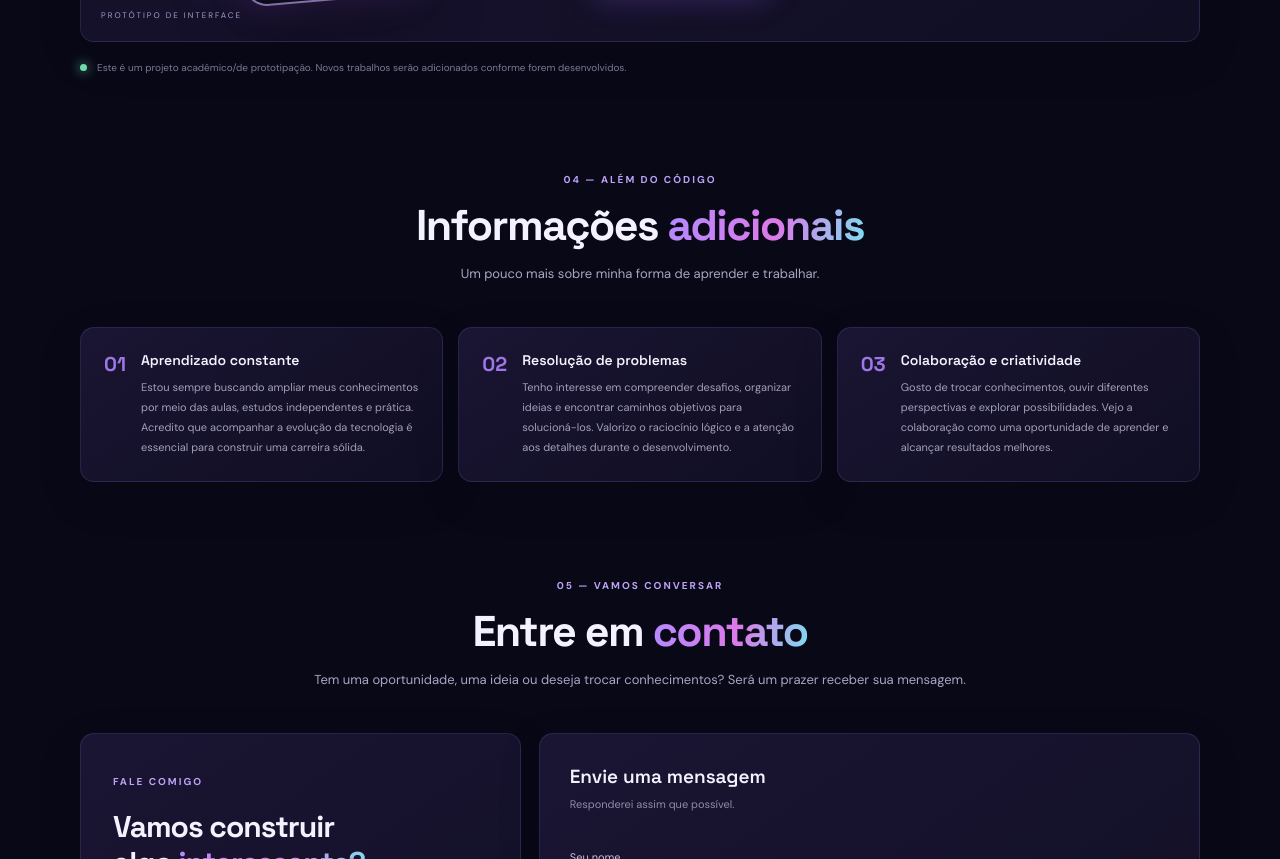
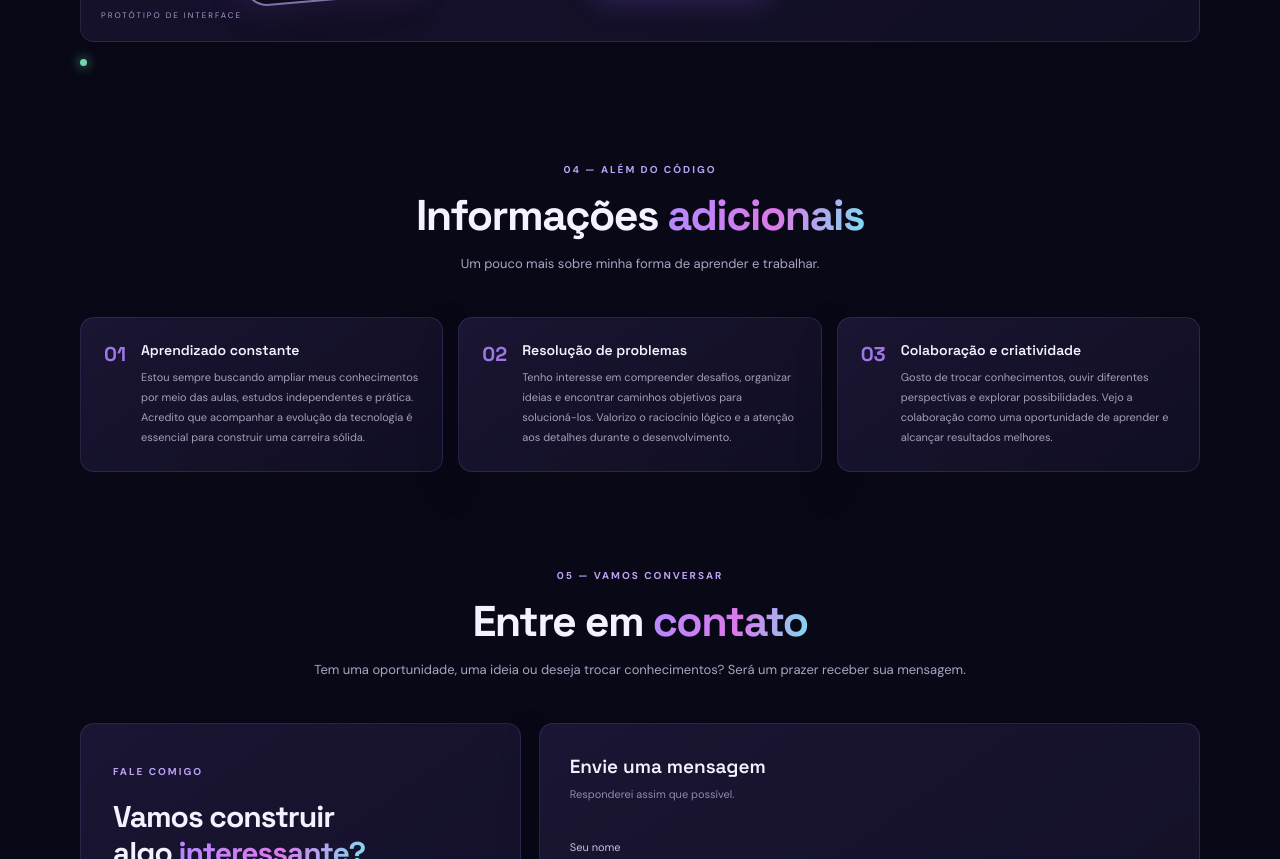
Before and after one commit to Suriegeidon/Portfolio, a plain HTML site: page index.html in a window 1280 px wide. Shown: the part 2629-3488 px from the top of the page. Drawn offline with Linux system fonts and the light colour scheme.

Commit message:
Update index.html

```diff
--- a/index.html
+++ b/index.html
@@ -116,7 +116,7 @@
         </div>
         <div class="project-info"><span class="project-number">PROJETO 01 / DESIGN DE INTERFACE</span><h3>Campus<span class="gradient-text">Connect</span></h3><p>Protótipo de uma proposta de aplicativo voltado ao ambiente universitário. A ideia é facilitar a localização de espaços no campus e reunir informações úteis para a comunidade acadêmica em uma experiência digital intuitiva.</p><div class="project-tags"><span>Figma</span><span>UI/UX</span><span>Prototipação</span></div><a class="button button-primary" href="https://www.figma.com/make/yuv2HvqdBgO4FFkBkZgX4M/CampusConnect-mobile-prototype?t=vC7dMRf7eZiBPGOr-1&preview-route=%2Fmenu" target="_blank" rel="noopener noreferrer">Explorar protótipo <span>↗</span></a></div>
       </article>
-      <div class="project-footnote"><span class="pulse"></span> Este é um projeto acadêmico/de prototipação. Novos trabalhos serão adicionados conforme forem desenvolvidos.</div>
+      <div class="project-footnote"><span class="pulse"></span> </div>
     </section>
 
     <section class="section-shell extra-section">
```
